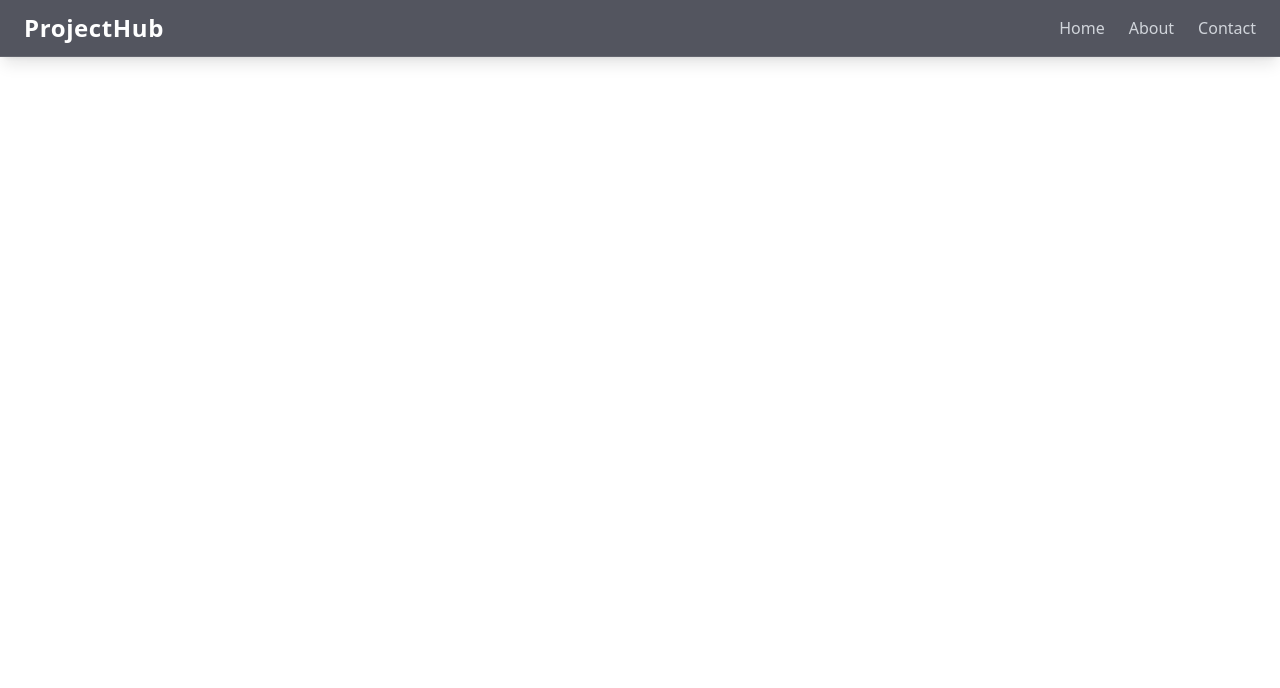
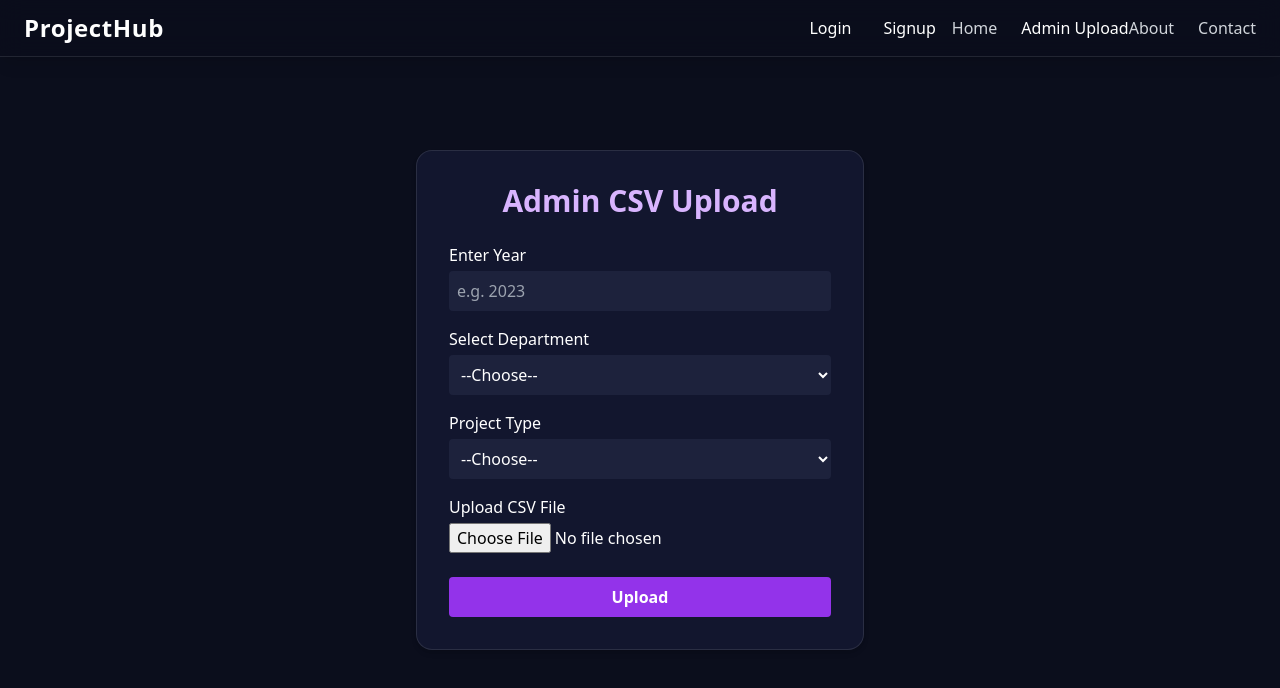
Before and after one commit to PayalTambe05/ProjectManagementWebsite, a React (Vite) app: page /adminupload in a window 1280 px wide. Shown: the top 688 px of the page. Built offline with nearby package versions, Linux system fonts and the light colour scheme.

Commit message:
Initial commit

```diff
--- a/package.json
+++ b/package.json
@@ -10,6 +10,7 @@
     "preview": "vite preview"
   },
   "dependencies": {
+    "axios": "^1.8.4",
     "react": "^19.0.0",
     "react-dom": "^19.0.0",
     "react-router-dom": "^7.3.0"
--- a/src/App.jsx
+++ b/src/App.jsx
@@ -5,6 +5,10 @@ import Home from "./pages/Home";
 import Projects from "./pages/Projects";
 import About from "./pages/About";
 import Contact from "./pages/Contact";
+import AdminUpload from "./pages/AdminUpload"; // adjust path if needed
+import Login from "./pages/Login";
+import SignUp from "./pages/SignUp";
+
 
 function App() {
   return (
@@ -15,6 +19,10 @@ function App() {
         <Route path="/projects" element={<Projects />} />
         <Route path="/about" element={<About />} />
         <Route path="/contact" element={<Contact />} />
+        <Route path="/adminupload" element={<AdminUpload />} />
+        <Route path="/login" element={<Login />} />
+        <Route path="/signup" element={<SignUp />} />
+
       </Routes>
     </Router>
   );
--- a/src/components/Navbar.jsx
+++ b/src/components/Navbar.jsx
@@ -16,12 +16,19 @@ function Navbar() {
             to="/"
             className="text-gray-300 hover:text-pink-400 transition duration-300 font-medium"
           >
+            <Link to="/login" className="text-white px-4">Login</Link>
+<Link to="/SignUp" className="text-white px-4">Signup</Link>
+
             Home
           </Link>
           <Link
             to="/about"
             className="text-gray-300 hover:text-purple-400 transition duration-300 font-medium"
           >
+            <Link to="/adminupload" className="text-white hover:text-purple-400">
+  Admin Upload
+</Link>
+
             About
           </Link>
           <Link
--- /dev/null
+++ b/src/pages/AdminUpload.jsx
@@ -0,0 +1,106 @@
+import React, { useState } from "react";
+import axios from "axios";
+
+const AdminUpload = () => {
+  const [file, setFile] = useState(null);
+  const [department, setDepartment] = useState("");
+  const [year, setYear] = useState("");
+  const [projectType, setProjectType] = useState(""); // mini or final
+
+  const handleFileChange = (e) => {
+    setFile(e.target.files[0]);
+  };
+
+  const handleUpload = async () => {
+    if (!file || !department || !year || !projectType) {
+      alert("Please fill in all fields and upload a CSV file.");
+      return;
+    }
+
+    const formData = new FormData();
+    formData.append("file", file);
+    formData.append("department", department);
+    formData.append("year", year);
+    formData.append("projectType", projectType);
+
+    try {
+      const response = await axios.post("http://localhost:8080/api/projects/upload", formData);
+      alert("Upload successful!");
+    } catch (error) {
+      console.error("Upload failed:", error);
+      alert("Upload failed. Check console for details.");
+    }
+  };
+
+  return (
+    <div className="min-h-screen bg-[#0b0e1c] text-white flex items-center justify-center p-6">
+      <div className="bg-[#12162e] p-8 rounded-2xl shadow-md w-full max-w-md border border-white/10">
+        <h2 className="text-3xl font-bold mb-6 text-center text-purple-300">Admin CSV Upload</h2>
+
+        {/* Year Input */}
+        <div className="mb-4">
+          <label className="block mb-1 font-medium">Enter Year</label>
+          <input
+            type="text"
+            value={year}
+            onChange={(e) => setYear(e.target.value)}
+            placeholder="e.g. 2023"
+            className="w-full p-2 rounded bg-[#1d223c] text-white focus:outline-none"
+          />
+        </div>
+
+        {/* Department Select */}
+        <div className="mb-4">
+          <label className="block mb-1 font-medium">Select Department</label>
+          <select
+            value={department}
+            onChange={(e) => setDepartment(e.target.value)}
+            className="w-full p-2 rounded bg-[#1d223c] text-white"
+          >
+            <option value="">--Choose--</option>
+            <option value="COMP">COMP</option>
+            <option value="IT">IT</option>
+            <option value="ENTC">ENTC</option>
+            <option value="AIDS">AIDS</option>
+            <option value="ECE">ECE</option>
+          </select>
+        </div>
+
+        {/* Project Type */}
+        <div className="mb-4">
+          <label className="block mb-1 font-medium">Project Type</label>
+          <select
+            value={projectType}
+            onChange={(e) => setProjectType(e.target.value)}
+            className="w-full p-2 rounded bg-[#1d223c] text-white"
+          >
+            <option value="">--Choose--</option>
+            <option value="mini">Mini Project</option>
+            <option value="final">Final Year Project</option>
+          </select>
+        </div>
+
+        {/* CSV File Upload */}
+        <div className="mb-6">
+          <label className="block mb-1 font-medium">Upload CSV File</label>
+          <input
+            type="file"
+            accept=".csv"
+            onChange={handleFileChange}
+            className="w-full text-white"
+          />
+        </div>
+
+        {/* Upload Button */}
+        <button
+          onClick={handleUpload}
+          className="w-full bg-purple-600 hover:bg-purple-700 py-2 rounded font-semibold transition"
+        >
+          Upload
+        </button>
+      </div>
+    </div>
+  );
+};
+
+export default AdminUpload;
--- /dev/null
+++ b/src/pages/Login.jsx
@@ -0,0 +1,73 @@
+import React, { useState } from "react";
+import axios from "axios";
+import { useNavigate } from "react-router-dom";
+
+const LoginPage = () => {
+  const [email, setEmail] = useState("");
+  const [password, setPassword] = useState("");
+  const [role, setRole] = useState("student");
+  const navigate = useNavigate();
+
+  const handleLogin = async () => {
+    try {
+      const response = await axios.post("http://localhost:8080/api/auth/login", {
+        email,
+        password,
+        role,
+      });
+
+      alert("Login successful!");
+
+      // Save user info to localStorage if needed
+      localStorage.setItem("user", JSON.stringify(response.data));
+
+      // Route based on role
+      if (role === "admin") navigate("/admin");
+      else navigate("/home");
+    } catch (error) {
+      console.error("Login failed:", error);
+      alert("Invalid credentials or role.");
+    }
+  };
+
+  return (
+    <div className="min-h-screen bg-[#0b0e1c] flex justify-center items-center text-white">
+      <div className="bg-[#12162e] p-8 rounded-lg w-full max-w-md border border-white/10">
+        <h2 className="text-3xl font-bold mb-6 text-center text-purple-300">Login</h2>
+
+        <input
+          className="w-full mb-4 p-2 bg-[#1d223c] rounded"
+          type="email"
+          placeholder="Email"
+          value={email}
+          onChange={(e) => setEmail(e.target.value)}
+        />
+        <input
+          className="w-full mb-4 p-2 bg-[#1d223c] rounded"
+          type="password"
+          placeholder="Password"
+          value={password}
+          onChange={(e) => setPassword(e.target.value)}
+        />
+
+        <select
+          className="w-full mb-6 p-2 bg-[#1d223c] rounded"
+          value={role}
+          onChange={(e) => setRole(e.target.value)}
+        >
+          <option value="student">Login as Student</option>
+          <option value="admin">Login as Admin</option>
+        </select>
+
+        <button
+          onClick={handleLogin}
+          className="w-full py-2 bg-purple-600 hover:bg-purple-700 rounded font-semibold"
+        >
+          Login
+        </button>
+      </div>
+    </div>
+  );
+};
+
+export default LoginPage;
--- /dev/null
+++ b/src/pages/SignUp.jsx
@@ -0,0 +1,83 @@
+import React, { useState } from "react";
+import axios from "axios";
+import { useNavigate } from "react-router-dom";
+
+const SignupPage = () => {
+  const [email, setEmail] = useState("");
+  const [password, setPassword] = useState("");
+  const [role, setRole] = useState("student");
+  const [adminKey, setAdminKey] = useState("");
+  const navigate = useNavigate();
+
+  const handleSignup = async () => {
+    if (role === "admin" && adminKey !== "SECRET_ADMIN_123") {
+      alert("Invalid admin key!");
+      return;
+    }
+
+    try {
+      await axios.post("http://localhost:8080/api/auth/signup", {
+        email,
+        password,
+        role,
+      });
+
+      alert("Signup successful!");
+      navigate("/login");
+    } catch (error) {
+      console.error("Signup error:", error);
+      alert("Signup failed. Check console.");
+    }
+  };
+
+  return (
+    <div className="min-h-screen bg-[#0b0e1c] flex justify-center items-center text-white">
+      <div className="bg-[#12162e] p-8 rounded-lg w-full max-w-md border border-white/10">
+        <h2 className="text-3xl font-bold mb-6 text-center text-purple-300">Signup</h2>
+
+        <input
+          className="w-full mb-4 p-2 bg-[#1d223c] rounded"
+          type="email"
+          placeholder="Email"
+          value={email}
+          onChange={(e) => setEmail(e.target.value)}
+        />
+        <input
+          className="w-full mb-4 p-2 bg-[#1d223c] rounded"
+          type="password"
+          placeholder="Password"
+          value={password}
+          onChange={(e) => setPassword(e.target.value)}
+        />
+
+        <select
+          className="w-full mb-4 p-2 bg-[#1d223c] rounded"
+          value={role}
+          onChange={(e) => setRole(e.target.value)}
+        >
+          <option value="student">Signup as Student</option>
+          <option value="admin">Signup as Admin</option>
+        </select>
+
+        {role === "admin" && (
+          <input
+            className="w-full mb-4 p-2 bg-[#1d223c] rounded"
+            type="text"
+            placeholder="Enter Admin Secret Key"
+            value={adminKey}
+            onChange={(e) => setAdminKey(e.target.value)}
+          />
+        )}
+
+        <button
+          onClick={handleSignup}
+          className="w-full py-2 bg-purple-600 hover:bg-purple-700 rounded font-semibold"
+        >
+          Signup
+        </button>
+      </div>
+    </div>
+  );
+};
+
+export default SignupPage;
```
Also changed, not shown: 1 other file (tests, documents, lock files or other folders).
